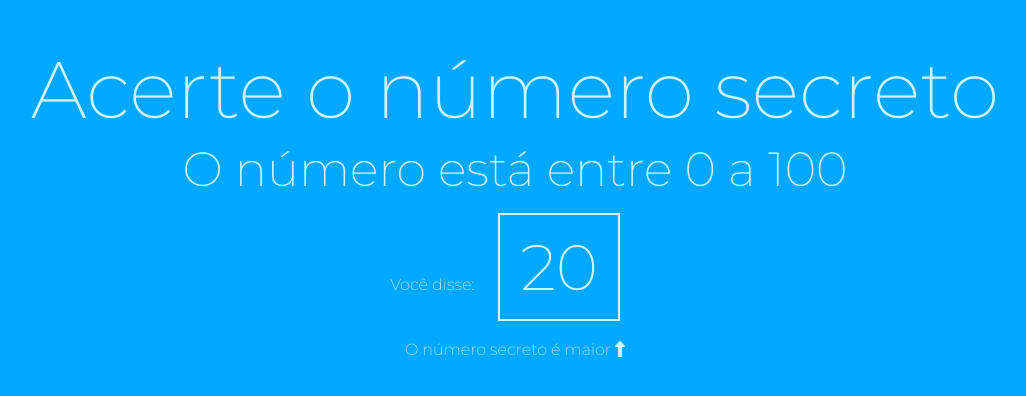
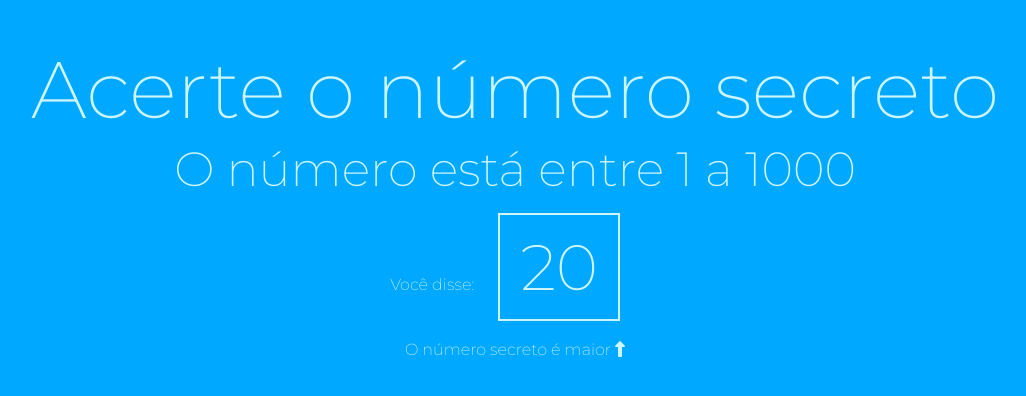
Before and after one commit to gabedalmeida/interacao_dados, a plain HTML site: page index.html in a window 1280 px wide. Shown: the part 196-592 px from the top of the page, without its empty margins (125-1151 px from the left). Drawn offline with nearby package versions, Linux system fonts and the light colour scheme.

Commit message:
sorteando numero

```diff
--- /dev/null
+++ b/app/sortearNumero.js
@@ -0,0 +1,16 @@
+const menorValor = 1;
+const maiorValor = 1000;
+
+const numeroSecreto = gerarNumeroAleatorio();
+
+function gerarNumeroAleatorio (){
+    return parseInt(Math.random() * maiorValor + 1);
+}
+
+console.log(numeroSecreto)
+
+const elementoMenorValor = document.getElementById('menor-valor');
+elementoMenorValor.innerHTML = menorValor
+
+const elementoMaiorValor = document.getElementById('maior-valor');
+elementoMaiorValor.innerHTML = maiorValor
--- a/index.html
+++ b/index.html
@@ -17,5 +17,6 @@
         Você disse: <span class="box"> 20 </span>
         <div>O número secreto é maior <i class="fa-solid fa-up-long"> </i></div>
     </div>
+    <script src="app/sortearNumero.js"></script>
 </body>
 </html>
```
